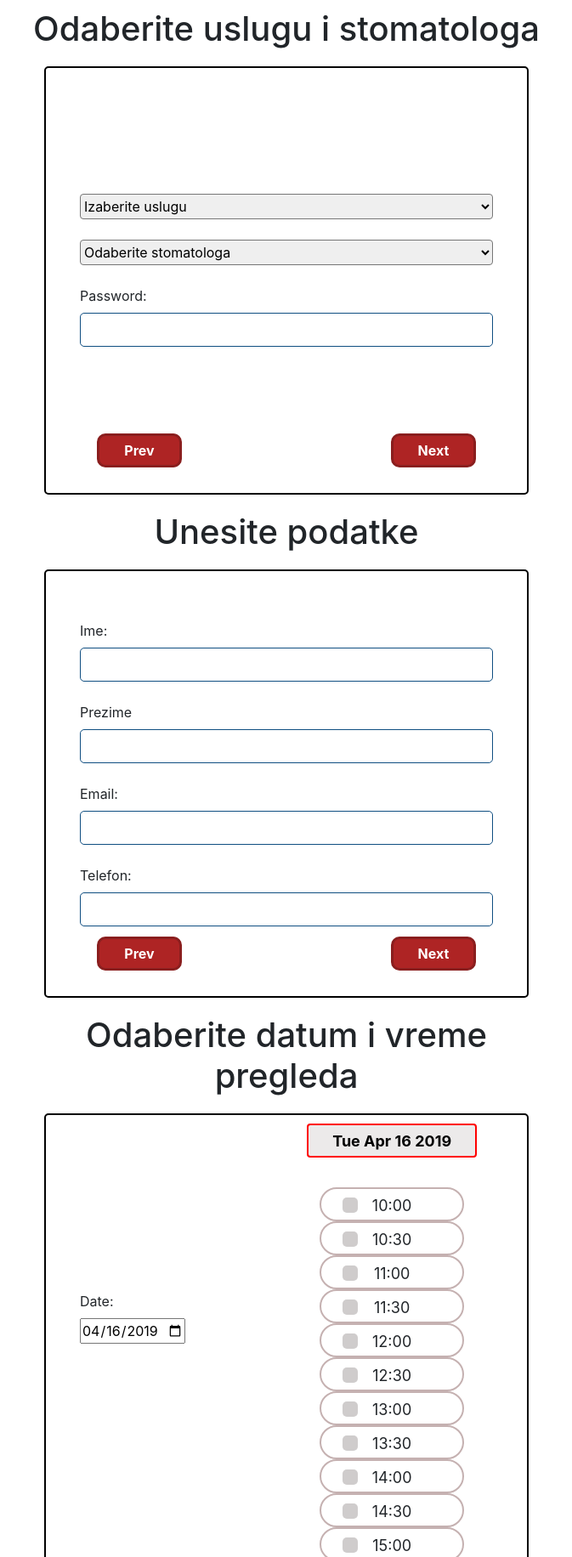
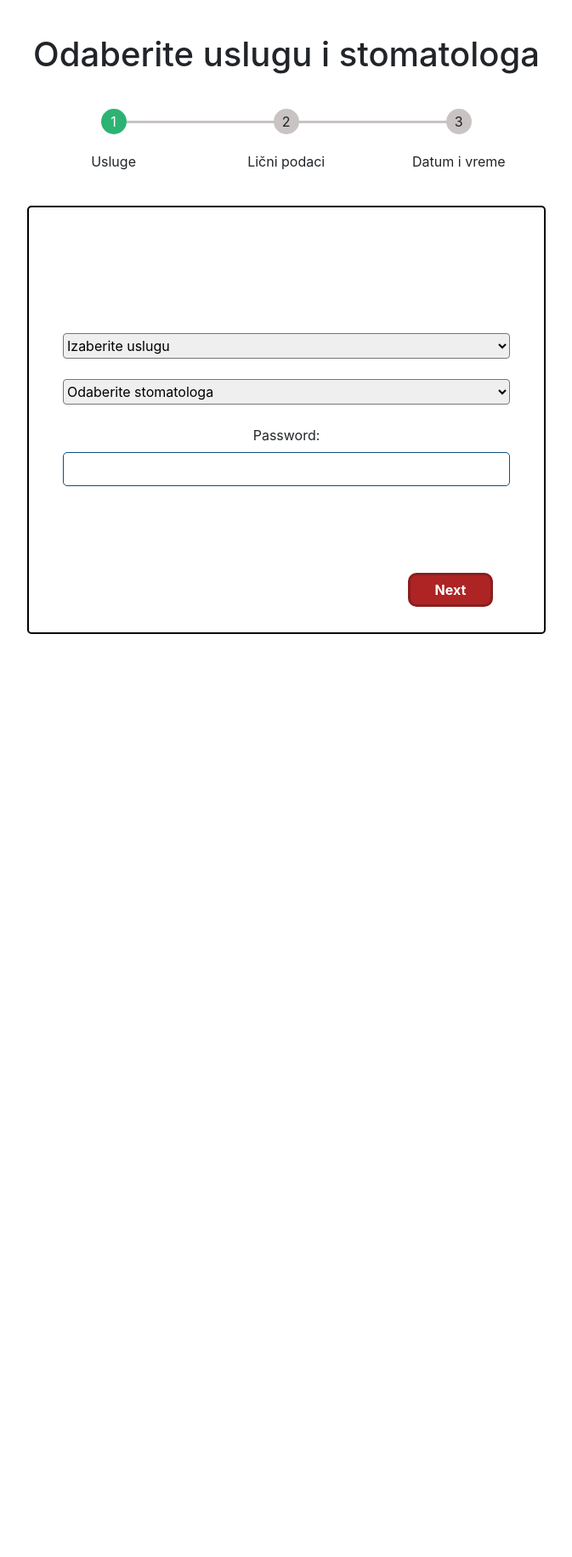
Before and after one commit to IvanNik85/stomatoloska-ordinacija, a plain HTML site: page login/zakazivanje.html in a window 1280 px wide. Shown: the part 80-1912 px from the top of the page at 85% size, without its empty margins (303-976 px from the left). After the commit the page ends 856 px from the top, so only its background shows below. Drawn offline with nearby package versions, Linux system fonts and the light colour scheme.

Commit message:
forma sa progress bar-om

```diff
--- a/css/Navbar.css
+++ b/css/Navbar.css
@@ -11,6 +11,7 @@ nav {
     border-bottom: 1px solid gray;
     line-height: 60px;
     z-index: 1;
+    transition: 0.4s;
 }
 .navActive {
     background-color: rgba(0,0,0,.7);
--- a/css/loginAdmin.css
+++ b/css/loginAdmin.css
@@ -26,6 +26,7 @@ nav {
     border: 3px solid rgb(29, 27, 14);
     font-weight: bold;
     background-color: rgb(100, 19, 73);
+    transition: all 0.3s;
 }
 #submitAdmin:hover {
     color: rgb(230, 208, 19);
--- a/css/loginUser.css
+++ b/css/loginUser.css
@@ -25,7 +25,8 @@ nav {
     transform: scale(1);
     border: 3px solid rgb(10, 33, 59);
     font-weight: bold;
-    background-color: rgb(113, 189, 233)
+    background-color: rgb(113, 189, 233);
+    transition: all 0.3s;
 }
 #submit:hover {
     color: rgb(240, 238, 235);
@@ -137,7 +138,8 @@ h3 {
     font-size: 12px;
     color: orangered;
     font-weight: bold;
+    border: none;
 }
- .box input:focus { /*.box input.valid */
+.box input:focus { /*.box input.valid     */
     border-bottom: 3px solid orangered;
 }
--- a/css/zakazivanje.css
+++ b/css/zakazivanje.css
@@ -4,6 +4,9 @@
 }
 body {
     padding-top: 90px;
+}
+nav {
+    background-color: rgba(0, 0, 0, .5);
 }
 form {
     display: flex;
@@ -15,10 +18,9 @@ form {
     margin: auto;
     padding: 40px;
 }
-fieldset, .wrapDates {
+fieldset {
     border: 2px solid black;
     border-radius: 5px;
-    margin: 20px;
 }
 select {
     height: 30px;
@@ -49,7 +51,63 @@ input#date {
     justify-content: center;
     margin-top: 35px;
 }
+/* multy Line form */
 
+.wrap1 {
+    margin: 30px auto;
+    text-align: center;
+}
+.wrap1 h1 {
+    margin-bottom: 50px;
+}
+.multyLine {
+    position: relative;
+}
+.wrapDates .userData {
+    width: 100%;
+}
+#ul {
+    counter-reset: step;
+}
+#ul li {
+    list-style-type: none;
+    width: 33.3%;
+    float: left;
+    position: relative;
+    margin-bottom: 40px;
+}
+#ul li:before {
+    content: counter(step);
+    counter-increment: step;
+    display: block;
+    width: 30px;
+    height: 30px;
+    margin: 5px auto;
+    transform: translate(0,-50%);
+    line-height: 30px;
+    border-radius: 50%;
+    background-color: rgb(201, 195, 195);
+    transition: 0.3s;
+}
+#ul li:after {
+    content: '';
+    position: absolute;
+    width: 100%;
+    height: 3px;
+    background-color:rgb(201, 195, 195);
+    left: -50%;
+    top: 4px;
+    z-index: -1;
+    transition: 0.3s;
+}
+#ul li:first-child:after {
+    content: none;
+}
+#ul li.active:before, #ul li.active:after{
+    background-color: rgb(44, 179, 116);
+    color: #fff;
+    transition: 0.3s;
+}
 /* prev and next buttons */
 .prev, .next {
     position: absolute;
--- a/js/main.js
+++ b/js/main.js
@@ -73,9 +73,9 @@ $(document).ready(function () {
     function scrollFunction() {
         if (document.body.scrollTop > 20 || document.documentElement.scrollTop > 1850) {
             // $(window).scrollTop()
-            $('#scrollTop').css('display', 'block');
+            $('#scrollTop').slideDown(400);
         } else {
-            $('#scrollTop').css('display', 'none');
+            $('#scrollTop').slideUp(400);
         }
     }
     function topFunction() {
@@ -99,7 +99,6 @@ $(document).ready(function () {
             this.stomatolog = stomatolog;
             this.date = date
             this.pass = password;
-            // this.datum = datum;
         }
     }
     let allPatients = [];
@@ -119,14 +118,14 @@ $(document).ready(function () {
         return Math.floor(Math.random() * 9990000);
     }
     function randomDate(start, end) {
-        return new Date(start.getTime() + Math.random() * (end.getTime() - start.getTime()));
-        // if(randDate.getDay()!=0 &&randDate.getDay()!=6) {
-        // }
+        let date = new Date(start.getTime() + Math.random() * (end.getTime() - start.getTime()));
+        if(new Date(date).getDay()!=0 && new Date(date).getDay()!=6) {
+        return date;
+        }
     }
     function generate(value) {
         return value[Math.floor(Math.random() * value.length)];
     }
-
     // Dodati datum kao objekt ili niz
     function generatePatients() {
         patient.ime = generate(ime);
@@ -134,7 +133,10 @@ $(document).ready(function () {
         patient.email = `${patient.ime}.${patient.prezime}@${generate(email)}.com`;
         patient.usluga = generate(usluga);
         patient.stomatolog = generate(stomatolog);
-        patient.date = randomDate(new Date('2016-05-01'), new Date()).toDateString();
+        do {
+            patient.date = randomDate(new Date('2016-05-01'), new Date());
+            } while (!patient.date)
+        patient.date = new Date(patient.date).toDateString();
         patient.pass = `${patient.ime}${(randNumber() % 1000)}`
         let phone = `${generate(mreza)}/${randNumber()}`;
         let newPatient = new PatientData(patient.ime, patient.prezime, patient.email, phone, randNumber(),
@@ -264,22 +266,21 @@ $(document).ready(function () {
         filter = [];
         values = [];
     });
-    //date min today
-    var today = new Date();
-    var dd = today.getDate();
-    var mm = today.getMonth() + 1; //January is 0!
-    var yyyy = today.getFullYear();
+    //date min today. max a year from now
+    function dateLimit(d) {
+        let today = new Date();
+        let dd = today.getDate();
+        let mm = today.getMonth() + 1; //January is 0!
+        let yyyy = today.getFullYear();
 
-    dd < 10 && (dd = '0' + dd);
-    mm < 10 && (mm = '0' + mm);
+        dd < 10 && (dd = '0' + dd);
+        mm < 10 && (mm = '0' + mm);
 
-    today = yyyy + '-' + mm + '-' + dd;
-    $("#date").attr("min", today);
+        return today = (yyyy + d) + '-' + mm + '-' + dd;
+    }
 
-    // let dateKAl = document.getElementById('date');
-    // $('.prev').click(function () {
-    //     console.log(dateKAl.value)
-    // })
+    $("#date").attr("min", dateLimit(0));
+    $("#date").attr("max", dateLimit(1));
 
     let userContent = document.querySelector('.table, .userContent'); //.table
     function userData(val) {
@@ -354,8 +355,37 @@ $(document).ready(function () {
             check.addClass('valid'):
             check.removeClass('valid');
     }
-    $('.box input').focusout(function() {
+    $('.box input').blur(function() {
         stateCheck($(this));
     })
 
+    $('.userData').hide();
+    $('.wrapDates').hide();
+    $('.next').click(function() {
+        if($(this).closest('fieldset').hasClass('usluge')) {
+            $('.usluge').hide();
+            $('.userData').show();
+            $('#ul .active').next().addClass('active');
+            $('.wrap1 h1').text('Unesite podatke')
+        } else {
+            $('.userData').hide();
+            $('.wrapDates').show();
+            $('#ul li:nth-child(3)').addClass('active')
+            $('.wrap1 h1').text('Odaberite datum i vreme pregleda')
+        }
+    })
+    $('.prev').click(function() {
+        if($(this).closest('fieldset').hasClass('wrapDates')) {
+            $('.wrapDates').hide();
+            $('.userData').show();
+            $('#ul li:nth-child(3)').removeClass('active');
+            $('.wrap1 h1').text('Unesite podatke')
+        } else {
+            $('.userData').hide();
+            $('.usluge').show();
+            $('#ul li:nth-child(2)').removeClass('active');
+            $('.wrap1 h1').text('Odaberite uslugu i stomatologa')
+        }
+    })
+
 });
--- a/js/navbarMenu.js
+++ b/js/navbarMenu.js
@@ -8,11 +8,11 @@ export function navMeni(c, d) {
                            <a href="##"><i class="fa fa-bars"></a><ul></ul></nav>`);
         for (let i = 0; i < 5; i++) {
             let link = `${c}./index.html#${niz[i].toLowerCase()}`
-            $('ul').append(`<li><a href="${link}">${niz[i]}</a></li>`);
+            $('nav ul').append(`<li><a href="${link}">${niz[i]}</a></li>`);
             links.push(`${link}`);
         }
-        $('ul').append(`<li><a href=".${d}/loginAdmin.html" id="adm">Admin</a></li>`);
-        $('ul').append(`<li><a href=".${d}/loginUser.html" id="log">Login</a></li>`);
+        $('nav ul').append(`<li><a href=".${d}/loginAdmin.html" id="adm">Admin</a></li>`);
+        $('nav ul').append(`<li><a href=".${d}/loginUser.html" id="log">Login</a></li>`);
 
         let rotate = 'fa-times rotate';
         $('.fa-bars').click(function () {
--- a/login/zakazivanje.html
+++ b/login/zakazivanje.html
@@ -21,10 +21,17 @@
     <div class="container-fluid">
         <div class="row">
             <div class="col-xl-3 col-md"></div>
-            <div class="col-xl-6 col-md-9">
+            <div class="col-xl-6 col-md-9 wrap1">
                     <h1>Odaberite uslugu i stomatologa</h1>
-                <fieldset>
-                    <form>
+                    <ul id="ul">
+                        <li class="active">Usluge</li>
+                        <li>Lični podaci</li>
+                        <li>Datum i vreme</li>
+                    </ul>
+
+                    <div class="multyLine">
+                        <fieldset class="usluge">
+                            <form class='ds'>
                                 <select class="choise" id="pregled">
                                     <option value="">Izaberite uslugu</option>
                                     <option value="Pregled">Pregled</option>
@@ -43,20 +50,11 @@
                                 <label for="pass">Password:</label>
                                 <input type="password" id='pass' autocomplete="off" required><br />
 
-                        <button type="button" class="prev">Prev</button>
                                 <button type="button" class="next">Next</button>
                             </form>
                         </fieldset>
-            </div>
-            <div class="col-xl-3 col-md"></div>
-        </div>
-
-        <div class="row">
-            <div class="col-xl-3 col-md"></div>
-            <div class="col-xl-6 col-md-9">
-                <h1>Unesite podatke</h1>
-                <fieldset>
-                    <form class="userData">
+                        <fieldset class="userData">
+                            <form>
                                 <label for="ime1">Ime:</label>
                                 <input type="text" id='ime1' autocomplete="off" required><br />
 
@@ -73,15 +71,8 @@
                                 <button type="button" class="next">Next</button>
                             </form>
                         </fieldset>
-            </div>
-            <div class="col-xl-3 col-md"></div>
-        </div>
-
-        <div class="row">
-            <div class="col-xl col-md"></div>
-            <div class="col-xl-6 col-md-9">
-                <h1>Odaberite datum i vreme pregleda</h1>
-                <div class="wrapDates">
+                        <fieldset class="wrapDates">
+                            <form>
                             <div class="row">
                                 <div class="col-xl-5">
                                     <form>
@@ -93,9 +84,11 @@
                                     <div class=" time"></div>
                                 </div>
                             </div>
-                </div>
                             <button type="button" class="prev">Prev</button>
                             <button type="button" class="next finish">Finish</button>
+                        </form>
+                        </fieldset>
+                    </div>
             </div>
             <div class="col-xl col-md"></div>
         </div>
```
Lines whose indentation alone changed are shown as unchanged.
